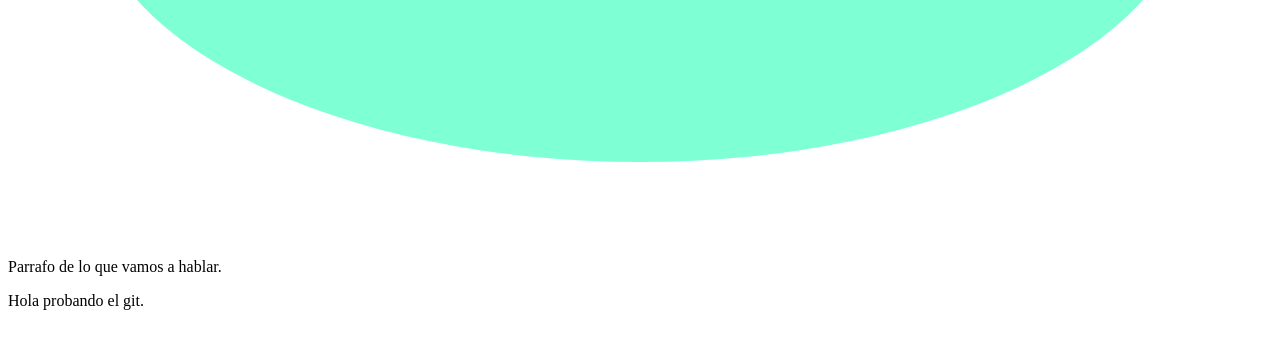
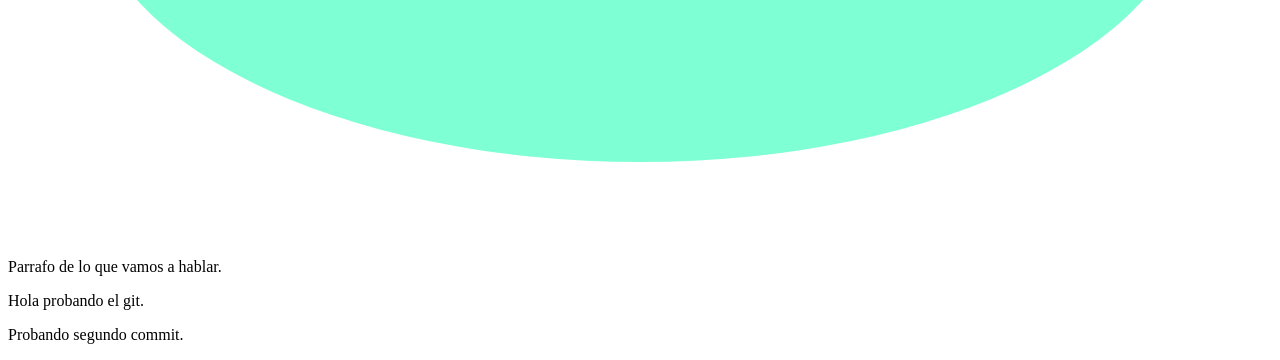
Before and after one commit to Ragepay/TecnicaturaUniversitariaProgramacion, a plain HTML site: page index.html in a window 1280 px wide. Shown: the part 477-837 px from the top of the page. Before the commit the page ends 803 px from the top, so only its background shows below. Drawn offline with Linux system fonts and the light colour scheme.

Commit message:
MI segundo commit

```diff
--- a/index.html
+++ b/index.html
@@ -16,6 +16,7 @@
         </div>
         <p>Parrafo de lo que vamos a hablar.    </p>
         <p>Hola probando el git.</p>
+        <p>Probando segundo commit.</p>
     </header>
 
 </body>
```
